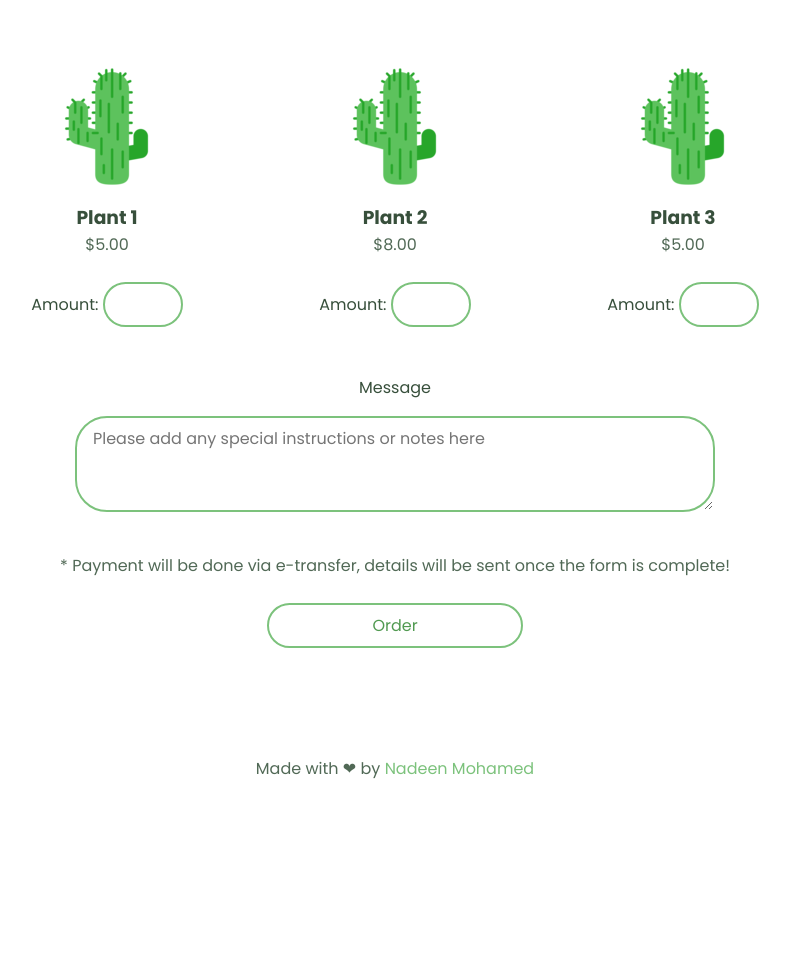
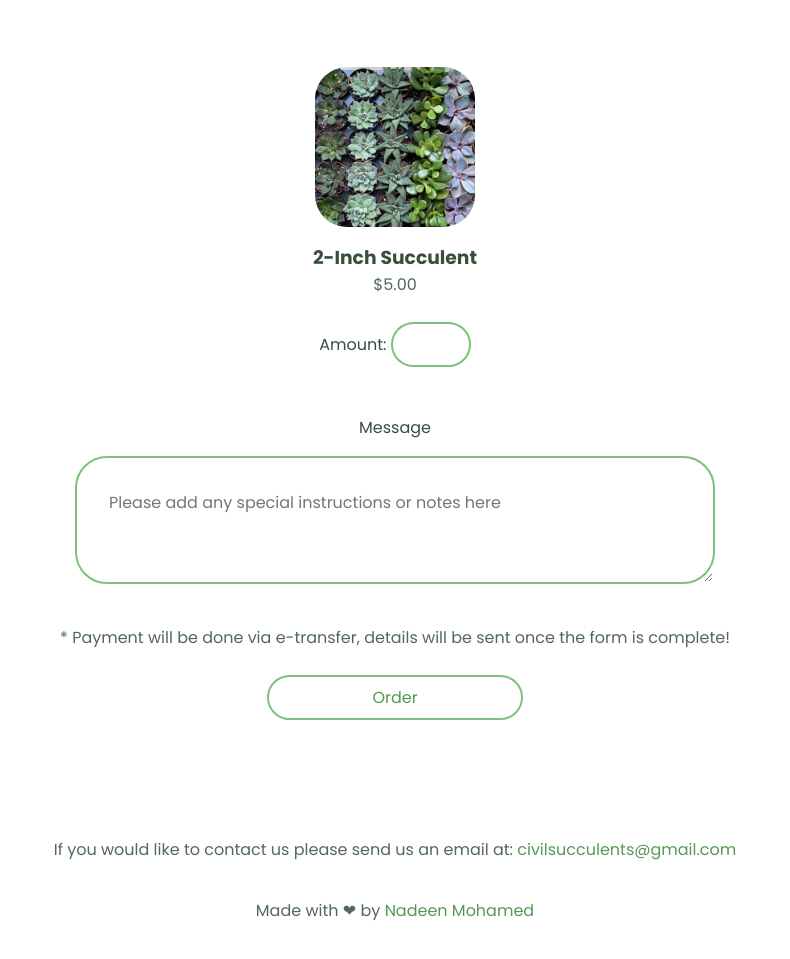
Before and after one commit to nadeensami/civil-succulents, a plain HTML site: page index.html in a window 1280 px wide. Shown: the part 1709-2668 px from the top of the page, without its empty margins (245-1035 px from the left). Before the commit the page ends 2517 px from the top, so only its background shows below. Drawn offline with Linux system fonts and the light colour scheme.

Commit message:
replaced placeholder cards and added contact information

```diff
--- a/index.html
+++ b/index.html
@@ -110,16 +110,16 @@
 
         <div class="cards">
           <div class="card">
-            <img src="img/cactus.png" alt="" />
+            <img src="img/2inch.png" alt="" />
             <div>
-              <h3>Plant 1</h3>
+              <h3>2-Inch Succulent</h3>
               <p>$5.00</p>
               <br />
-              <label for="plant1-quantity">Amount:</label>
-              <input name="plant1-quantity" min="0" class="quantity" type="number" />
+              <label for="2inch">Amount:</label>
+              <input name="2inch" min="0" class="quantity" type="number" />
             </div>
           </div>
-          <div class="card">
+          <!-- <div class="card">
             <img src="img/cactus.png" alt="" />
             <div>
               <h3>Plant 2</h3>
@@ -138,7 +138,7 @@
               <label for="plant3-quantity">Amount:</label>
               <input name="plant3-quantity" min="0" class="quantity" type="number" />
             </div>
-          </div>
+          </div> -->
         </div>
         <label for="message"> Message </label>
         <textarea
@@ -154,6 +154,11 @@
       </form>
     </section>
     <div class="footer">
+      <p>
+        If you would like to contact us please send us an email at:
+        <a href="mailto:civilsucculents@gmail.com">civilsucculents@gmail.com</a>
+      </p>
+      <br />
       <p>Made with ❤ by <a href="https://github.com/nadeensami">Nadeen Mohamed</a></p>
     </div>
     <script>
--- a/styles.css
+++ b/styles.css
@@ -166,7 +166,8 @@ form {
 .cards {
   display: flex;
   align-items: center;
-  justify-content: space-between;
+  /* justify-content: space-between; */
+  justify-content: center;
   height: auto;
   width: 100%;
 }
@@ -176,7 +177,7 @@ form {
   flex-direction: column;
   align-items: center;
   height: auto;
-  width: 20vw;
+  width: auto;
   background-color: rgba(255, 255, 255, 0.4);
   border-radius: 2rem;
   backdrop-filter: blur(15px);
@@ -187,9 +188,10 @@ form {
 
 .card img {
   margin: 1rem;
-  height: 15vh;
-  width: 15vh;
-  object-fit: cover;
+  height: 20vh;
+  width: 20vh;
+  /* object-fit: cover; */
+  border-radius: 20%;
 }
 
 .quantity {
@@ -238,11 +240,13 @@ label {
 
 textarea::placeholder {
   font-size: 1rem;
+  /* padding: 2rem; */
 }
 
 textarea {
   min-width: auto;
-  min-height: 6rem;
+  padding: 2rem;
+  min-height: 8rem;
 }
 
 .submitbtn {
@@ -255,16 +259,19 @@ textarea {
 
 .footer {
   display: flex;
-  background: rgba(255, 255, 255, 0.4);
+  flex-direction: column;
+  background: rgba(255, 255, 255, 0.7);
   backdrop-filter: blur(15px);
-  height: 10vh;
+  height: 20vh;
   align-items: center;
-  justify-content: center;
+  justify-content: space-evenly;
+  text-align: center;
+  padding: 2rem;
 }
 
-.footer a {
+a {
   text-decoration: none;
-  color: rgb(124, 194, 124);
+  color: rgb(87, 152, 87);
 }
 
 @media only screen and (max-width: 800px) {
@@ -286,6 +293,8 @@ textarea {
   }
   .card img {
     margin: 0.5rem;
+    width: 25vw;
+    height: 25vw;
   }
 }
 
```
Also changed, not shown: img/2inch.png (added).
